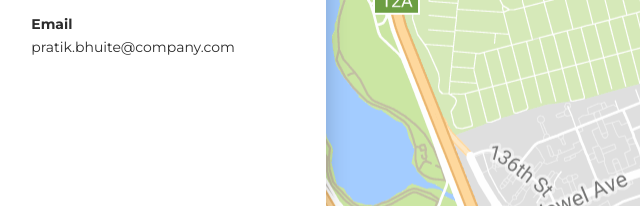
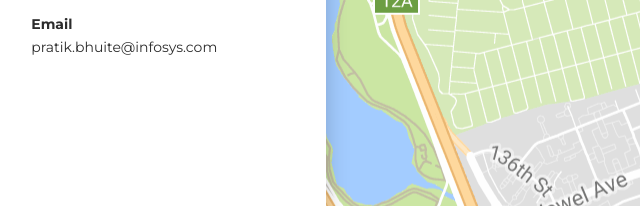
Before and after one commit to Pratik-Bhuite/me, a plain HTML site: page index.html in a window 1280 px wide. Shown: the part 4026-4232 px from the top of the page, 640-1280 px from the left. Drawn offline with Linux system fonts and the light colour scheme.

Commit message:
added description and other changes

```diff
--- a/index.html
+++ b/index.html
@@ -505,7 +505,7 @@
                     <p class="mb-0"><strong>Phone</strong></p>
                     <p class="pb-2">+91 8308748473</p>
                     <p class="mb-0"><strong>Email</strong></p>
-                    <p>pratik.bhuite@company.com</p>
+                    <p>pratik.bhuite@infosys.com</p>
                   </div>
                 </div>
               </div>
```
